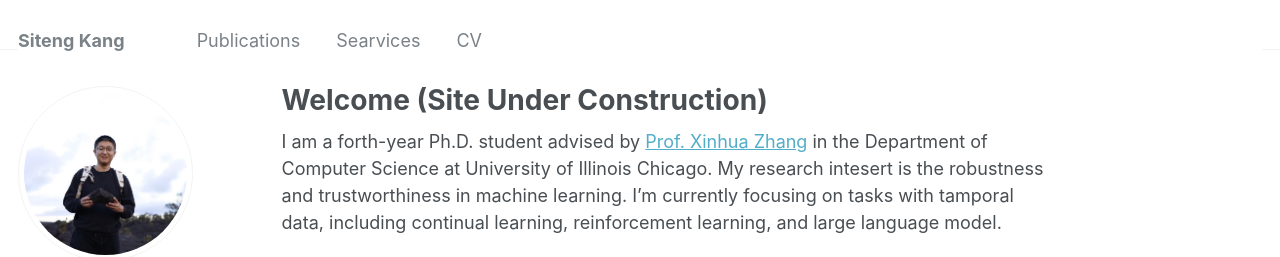
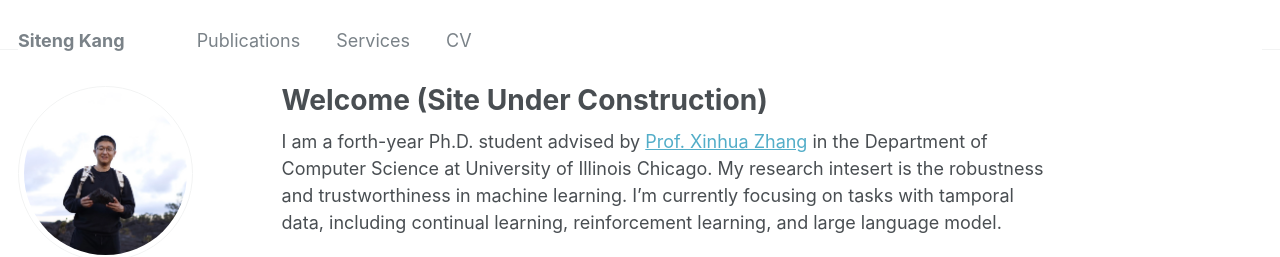
Before and after one commit to SitengKang/SitengKang.github.io, a Jekyll site: the page built from _pages/about.md, in a window 1280 px wide. Shown: the top 257 px of the page. Built offline with Jekyll 4.4.1, drawn with Linux system fonts in a browser that asks for light colours; some web fonts are replaced.

Commit message:
Update navigation.yml

```diff
--- a/_data/navigation.yml
+++ b/_data/navigation.yml
@@ -6,8 +6,8 @@ main:
   # - title: "Talks"
   #   url: /talks/
 
-  - title: "Searvices"
-    url: /teaching/
+  - title: "Services"
+    url: /services/
 
   # - title: "Portfolio"
   #   url: /portfolio/
```
